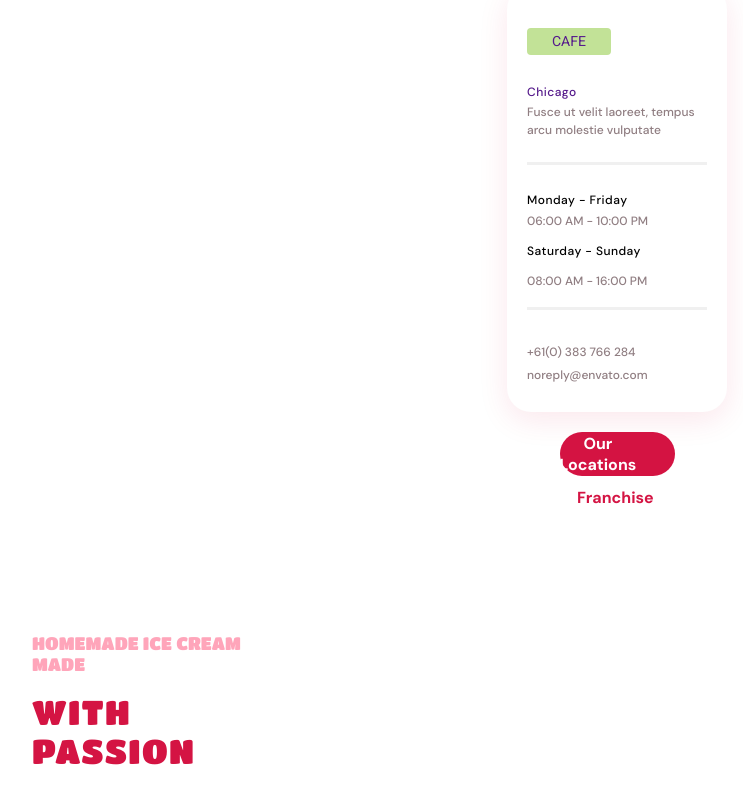
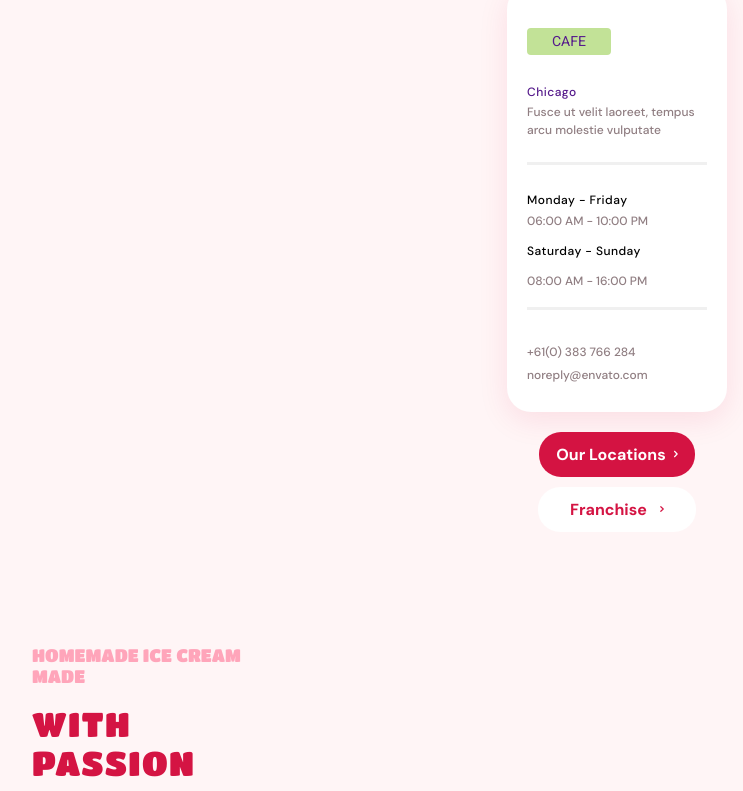
Before and after one commit to AntonK33/icecream-project, a plain HTML site: page index.html in a window 1280 px wide. Shown: the part 6360-7151 px from the top of the page, without its empty margins (23-766 px from the left). Drawn offline with nearby package versions, Linux system fonts and the light colour scheme.

Commit message:
работа над футером3

```diff
--- a/index.html
+++ b/index.html
@@ -153,7 +153,7 @@
     </div>
 </section>
 
-<footer>
+<footer class="footer">
     <div class="container">
 <ul >
     <li class="card-item">
@@ -243,12 +243,25 @@
     </ul>
     <ul class="location-item">
         <li>
-           <a  class="locations-link" href="">Our Locations<svg  class="locations-vector">
-            <use width="4" height="8" href="./img/Vector1.svg" ></use></svg></a>
+           <a  class="locations-link" href="">Our Locations<svg width="0" height="0" class="hidden">
+            <symbol fill="none" xmlns="http://www.w3.org/2000/svg" viewBox="0 0 6 10" id="Vector 1">
+              <path d="M1 1L4.61035 5L1 9" stroke="white" stroke-width="2" stroke-linecap="round" stroke-linejoin="round"></path>
+            </symbol>
+          </svg>
+          <svg class="vector-use">
+            <use xlink:href="#Vector 1"></use>
+          </svg>
+        </a>
         </li>
         <li>
-            <a class="franchise-link" href="">Franchise<svg  class="locations-vector">
-                <use width="4" height="8" href="./img/Vector1.svg" ></use></svg></a>
+            <a class="franchise-link" href="">Franchise<svg width="0" height="0" class="hidden">
+                <symbol fill="none" xmlns="http://www.w3.org/2000/svg" viewBox="0 0 7 10" id="Vector 1.2">
+                  <path d="M1.42041 1L5.70162 5L1.42041 9" stroke="#D41443" stroke-width="2" stroke-linecap="round" stroke-linejoin="round"></path>
+                </symbol>
+              </svg>
+              <svg class="vector-useR">
+                <use  xlink:href="#Vector 1.2"></use>
+              </svg></a>
         </li>
 
 
--- a/scss/layout/_footer.scss
+++ b/scss/layout/_footer.scss
@@ -80,19 +80,11 @@ color: #907E82;
 
 }
 .locations-link{
-  width: 161.45px;
-  height: 44px;
-  left: 79px;
-  top: 6495px;
+    color: #FFFFFF;
+     background: #D41342;
+  border-radius: 22px;
 
-  background: #D41342;
-  border-radius: 22px;
-  width: 115px;
-  height: 44px;
-  left: 96px;
-  top: 6495px;
-
-  font-family: 'DM Sans';
+      font-family: 'DM Sans';
   font-style: normal;
   font-weight: 700;
   font-size: 16px;
@@ -100,9 +92,8 @@ color: #907E82;
   display: flex;
   align-items: center;
   text-align: center;
-
-  color: #FFFFFF;
-
+ padding: 12px 17px;
+ margin-bottom: 10px;
 }
 .location-item{
 display: block;
@@ -112,19 +103,10 @@ align-items: center;
 margin-bottom: 113px;
 }
 .franchise-link{
+    background: #FFFFFF;
+    color: #D41443;
 
-
-    width: 161px;
-    height: 44px;
-    left: 79px;
-    top: 6549px;
-
-    background: #FFFFFF;
     border-radius: 22px;
-    width: 80.25px;
-    height: 44px;
-    left: 111px;
-    top: 6549px;
 
     font-family: 'DM Sans';
     font-style: normal;
@@ -134,8 +116,22 @@ margin-bottom: 113px;
     display: flex;
     align-items: center;
     text-align: center;
-    color: #D41443;
+    padding: 12px 32px;
+
 }
+.vector-useR{
+    width: 4px;
+    height: 8px;
+    margin-left:13px;
+}
+
+.vector-use{
+    width: 4px;
+    height: 8px;
+    margin-left:8px;
+
+}
+
 
 .homemade{
     width: 232px;
@@ -282,6 +278,3 @@ margin-bottom: 43px;
     height: 2px;
     margin-bottom: 22px;
 }
-.locations-vector{
-    fill: black;
-}
```
Also changed, not shown: css/main.css, css/main.min.css, img/Vector-1.svg, img/Vector-r.png (added), img/Vector-w.png (added), 2 other files.
